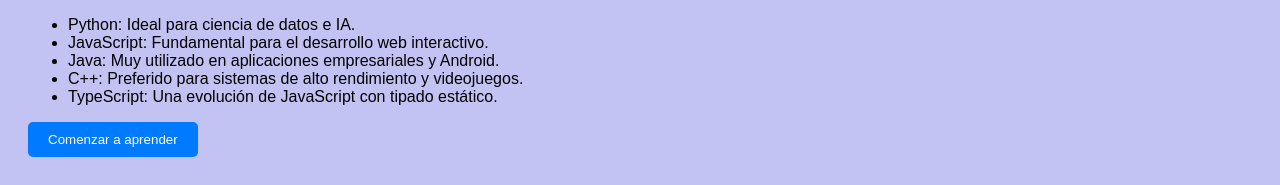
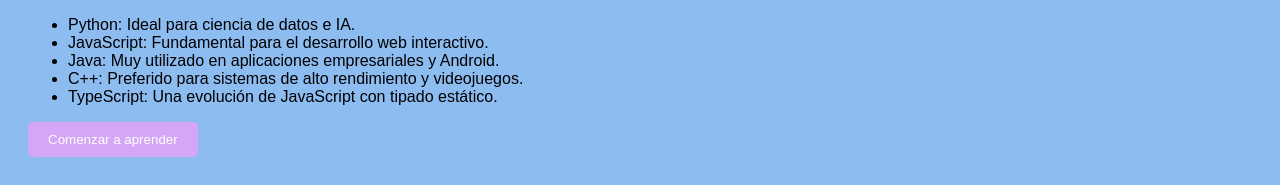
Before and after one commit to cindy1997garoz-bot/EXAMEN1, a plain HTML site: page index.html in a window 1280 px wide. Shown: the part 639-824 px from the top of the page. Drawn offline with Linux system fonts and the light colour scheme.

Commit message:
tercero commit

```diff
--- a/index.html
+++ b/index.html
@@ -5,7 +5,7 @@
     <title>Introducci&oacute;n a la Programaci&oacute;n</title>
     <style>
         body {
-            background-color: #c2c3f3;
+            background-color: #8dbcf1;
             font-family: Arial, sans-serif;
             padding: 20px;
         }
@@ -23,7 +23,7 @@
             box-shadow: 0 4px 12px rgba(0, 0, 0, 0.12);
         }
         .boton-estilo {
-            background-color: #007bff;
+            background-color: #d5a6f5;
             color: white;
             padding: 10px 20px;
             border: none;
```
